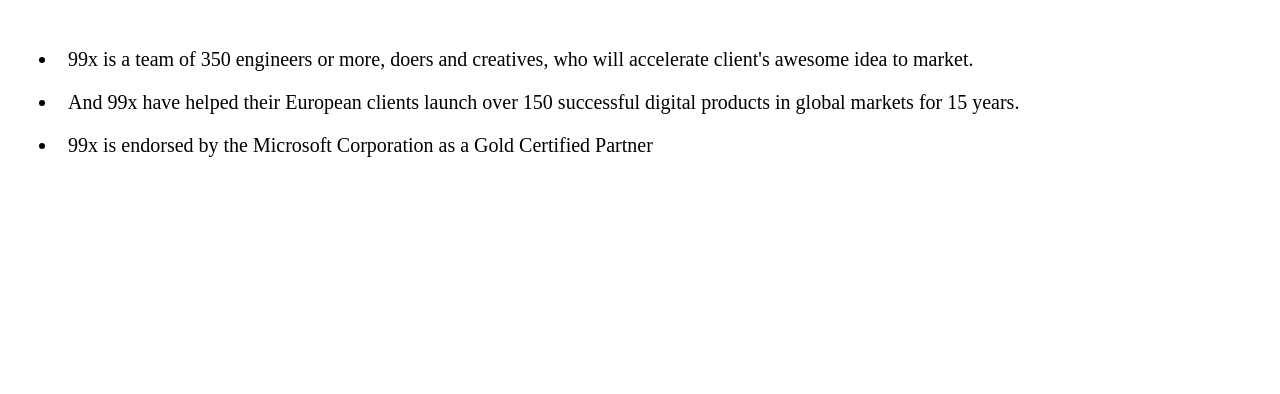
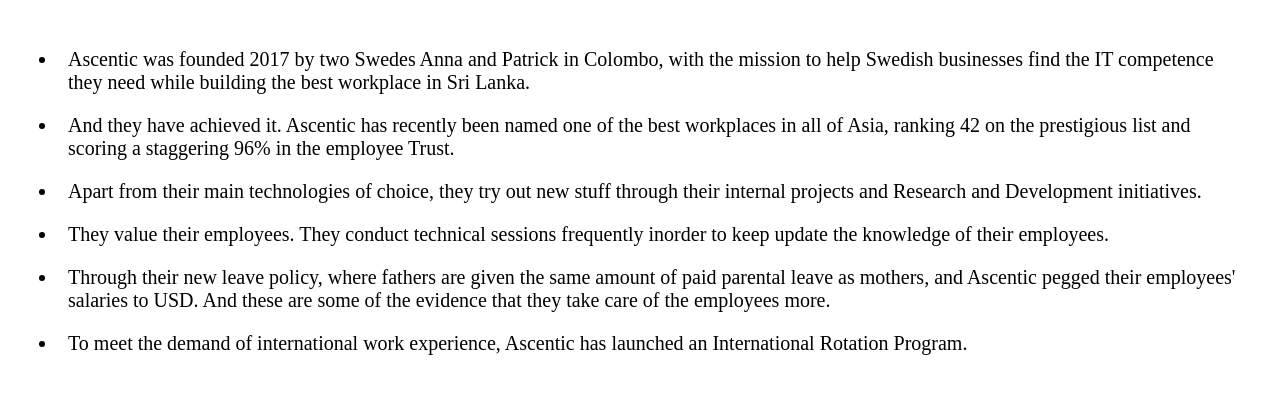
Before and after one commit to iabu94/interview, a plain HTML site: page hr/about-company.html in a window 1280 px wide. Drawn offline with Linux system fonts and the light colour scheme.

Commit message:
About Ascentic

```diff
--- a/hr/about-company.html
+++ b/hr/about-company.html
@@ -2,13 +2,30 @@
 <div class="content" id="about-company">
   <ul>
     <li>
-        99x is a team of 350 engineers or more, doers and creatives, who will accelerate client's
-        awesome idea to market.
+      Ascentic was founded 2017 by two Swedes Anna and Patrick in Colombo, with the mission
+      to help Swedish businesses find the IT competence they need while building
+      the best workplace in Sri Lanka.
     </li>
     <li>
-        And 99x have helped their European clients launch over 150 successful digital products
-        in global markets for 15 years.
+      And they have achieved it. Ascentic has recently been named one of the best workplaces
+      in all of Asia, ranking 42 on the prestigious list and scoring a staggering 96% in the
+      employee Trust.
     </li>
-    <li>99x is endorsed by the Microsoft Corporation as a Gold Certified Partner</li>
+    <li>
+      Apart from their main technologies of choice, they try out new stuff through their internal
+      projects and Research and Development initiatives.
+    </li>
+    <li>
+      They value their employees. They conduct technical sessions frequently inorder to keep update the
+      knowledge of their employees.
+    </li>
+    <li>
+      Through their new leave policy, where fathers are given the same amount of paid parental leave as mothers,
+      and Ascentic pegged their employees' salaries to USD. And these are some of the evidence that they take care
+      of the employees more.
+    </li>
+    <li>
+      To meet the demand of international work experience, Ascentic has launched an International Rotation Program.
+    </li>
   </ul>
 </div>
```
